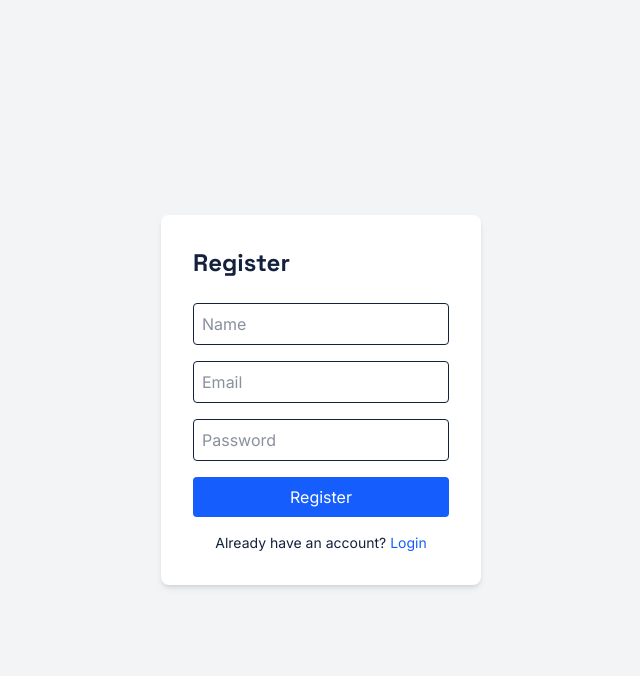
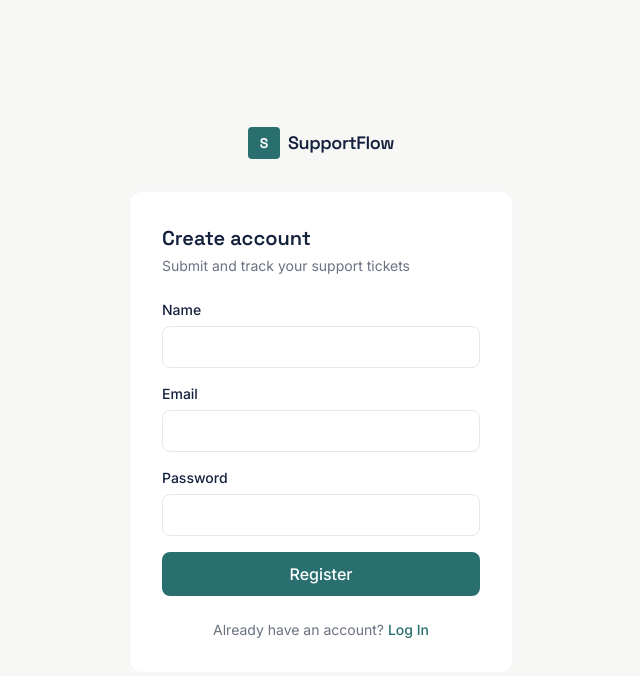
Before and after one commit to Sidraaslam451/FEMHACK-2026, a React (Vite) app in the folder frontend/: page /register in a window 1280 px wide. Shown: the top 676 px of the page, without its empty margins (319-959 px from the left). Built offline with nearby package versions, Linux system fonts and the light colour scheme; no server answers.

Commit message:
Login and Reg polished

```diff
--- a/frontend/src/pages/Login.jsx
+++ b/frontend/src/pages/Login.jsx
@@ -6,48 +6,85 @@ const Login = () => {
   const [email, setEmail] = useState('');
   const [password, setPassword] = useState('');
   const [error, setError] = useState('');
+  const [loading, setLoading] = useState(false);
   const { login } = useAuth();
   const navigate = useNavigate();
 
   const handleSubmit = async (e) => {
     e.preventDefault();
     setError('');
+    setLoading(true);
     try {
       const res = await login(email, password);
       const role = res.user.role;
       navigate(role === 'customer' ? '/my-tickets' : '/dashboard');
     } catch (err) {
       setError(err.response?.data?.message || 'Login failed');
+    } finally {
+      setLoading(false);
     }
   };
+
   return (
-    <div className="flex items-center justify-center h-screen bg-gray-100">
-      <form onSubmit={handleSubmit} className="bg-white p-8 rounded-lg shadow-md w-80">
-        <h2 className="text-2xl font-bold mb-6">Login</h2>
-        {error && <p className="text-red-500 mb-4 text-sm">{error}</p>}
+    <div className="min-h-screen bg-[#F7F7F5] flex items-center justify-center px-6">
+      <div className="w-full max-w-sm">
+        <div className="flex items-center gap-2 justify-center mb-8">
+          <div className="w-8 h-8 rounded bg-[#2A6F6F] flex items-center justify-center">
+            <span className="text-white text-sm font-bold font-display">S</span>
+          </div>
+          <span className="font-display font-semibold text-[#14213D] text-lg tracking-tight">
+            SupportFlow
+          </span>
+        </div>
+
+        <div className="bg-white border border-gray-100 rounded-xl p-8">
+          <h1 className="font-display text-xl font-semibold text-[#14213D] mb-1">Welcome back</h1>
+          <p className="text-sm text-gray-500 mb-6">Log in to your account</p>
+
+          {error && (
+            <div className="bg-red-50 border border-red-200 text-red-700 text-sm rounded-lg p-3 mb-4">
+              {error}
+            </div>
+          )}
+
+          <form onSubmit={handleSubmit} className="space-y-4">
+            <div>
+              <label className="block text-sm font-medium text-[#14213D] mb-1.5">Email</label>
               <input
                 type="email"
-          placeholder="Email"
                 value={email}
                 onChange={(e) => setEmail(e.target.value)}
-          className="w-full border p-2 rounded mb-4"
+                className="w-full border border-gray-200 p-2.5 rounded-lg text-sm focus:outline-none focus:ring-2 focus:ring-[#2A6F6F]/30 focus:border-[#2A6F6F]"
                 required
               />
+            </div>
+            <div>
+              <label className="block text-sm font-medium text-[#14213D] mb-1.5">Password</label>
               <input
                 type="password"
-          placeholder="Password"
                 value={password}
                 onChange={(e) => setPassword(e.target.value)}
-          className="w-full border p-2 rounded mb-4"
+                className="w-full border border-gray-200 p-2.5 rounded-lg text-sm focus:outline-none focus:ring-2 focus:ring-[#2A6F6F]/30 focus:border-[#2A6F6F]"
                 required
               />
-        <button type="submit" className="w-full bg-blue-600 text-white p-2 rounded hover:bg-blue-700">
-          Login
+            </div>
+            <button
+              type="submit"
+              disabled={loading}
+              className="w-full bg-[#2A6F6F] text-white font-medium p-2.5 rounded-lg hover:bg-[#235c5c] transition-colors disabled:opacity-50"
+            >
+              {loading ? 'Logging in...' : 'Log In'}
             </button>
-        <p className="mt-4 text-sm text-center">
-          No account? <Link to="/register" className="text-blue-600">Register</Link>
+          </form>
+
+          <p className="mt-6 text-sm text-center text-gray-500">
+            No account?{' '}
+            <Link to="/register" className="text-[#2A6F6F] font-medium hover:underline">
+              Register
+            </Link>
           </p>
-      </form>
+        </div>
+      </div>
     </div>
   );
 };
--- a/frontend/src/pages/Register.jsx
+++ b/frontend/src/pages/Register.jsx
@@ -1,71 +1,101 @@
-import { useState } from "react";
-import { useNavigate, Link } from "react-router-dom";
-import { useAuth } from "../context/useAuth.js";
+import { useState } from 'react';
+import { useNavigate, Link } from 'react-router-dom';
+import { useAuth } from '../context/useAuth.js';
 
 const Register = () => {
-  const [name, setName] = useState("");
-  const [email, setEmail] = useState("");
-  const [password, setPassword] = useState("");
-  const [error, setError] = useState("");
+  const [name, setName] = useState('');
+  const [email, setEmail] = useState('');
+  const [password, setPassword] = useState('');
+  const [error, setError] = useState('');
+  const [loading, setLoading] = useState(false);
   const { register } = useAuth();
   const navigate = useNavigate();
 
   const handleSubmit = async (e) => {
     e.preventDefault();
-    setError("");
+    setError('');
+    setLoading(true);
     try {
       const res = await register(name, email, password);
       const role = res.user.role;
-      navigate(role === "customer" ? "/my-tickets" : "/dashboard");
+      navigate(role === 'customer' ? '/my-tickets' : '/dashboard');
     } catch (err) {
-      setError(err.response?.data?.message || "Registration failed");
+      setError(err.response?.data?.message || 'Registration failed');
+    } finally {
+      setLoading(false);
     }
   };
+
   return (
-    <div className="flex items-center justify-center h-screen bg-gray-100">
-      <form
-        onSubmit={handleSubmit}
-        className="bg-white p-8 rounded-lg shadow-md w-80"
-      >
-        <h2 className="text-2xl font-bold mb-6">Register</h2>
-        {error && <p className="text-red-500 mb-4 text-sm">{error}</p>}
+    <div className="min-h-screen bg-[#F7F7F5] flex items-center justify-center px-6">
+      <div className="w-full max-w-sm">
+        <div className="flex items-center gap-2 justify-center mb-8">
+          <div className="w-8 h-8 rounded bg-[#2A6F6F] flex items-center justify-center">
+            <span className="text-white text-sm font-bold font-display">S</span>
+          </div>
+          <span className="font-display font-semibold text-[#14213D] text-lg tracking-tight">
+            SupportFlow
+          </span>
+        </div>
+
+        <div className="bg-white border border-gray-100 rounded-xl p-8">
+          <h1 className="font-display text-xl font-semibold text-[#14213D] mb-1">Create account</h1>
+          <p className="text-sm text-gray-500 mb-6">Submit and track your support tickets</p>
+
+          {error && (
+            <div className="bg-red-50 border border-red-200 text-red-700 text-sm rounded-lg p-3 mb-4">
+              {error}
+            </div>
+          )}
+
+          <form onSubmit={handleSubmit} className="space-y-4">
+            <div>
+              <label className="block text-sm font-medium text-[#14213D] mb-1.5">Name</label>
               <input
                 type="text"
-          placeholder="Name"
                 value={name}
                 onChange={(e) => setName(e.target.value)}
-          className="w-full border p-2 rounded mb-4"
+                className="w-full border border-gray-200 p-2.5 rounded-lg text-sm focus:outline-none focus:ring-2 focus:ring-[#2A6F6F]/30 focus:border-[#2A6F6F]"
                 required
               />
+            </div>
+            <div>
+              <label className="block text-sm font-medium text-[#14213D] mb-1.5">Email</label>
               <input
                 type="email"
-          placeholder="Email"
                 value={email}
                 onChange={(e) => setEmail(e.target.value)}
-          className="w-full border p-2 rounded mb-4"
+                className="w-full border border-gray-200 p-2.5 rounded-lg text-sm focus:outline-none focus:ring-2 focus:ring-[#2A6F6F]/30 focus:border-[#2A6F6F]"
                 required
               />
+            </div>
+            <div>
+              <label className="block text-sm font-medium text-[#14213D] mb-1.5">Password</label>
               <input
                 type="password"
-          placeholder="Password"
                 value={password}
                 onChange={(e) => setPassword(e.target.value)}
-          className="w-full border p-2 rounded mb-4"
+                className="w-full border border-gray-200 p-2.5 rounded-lg text-sm focus:outline-none focus:ring-2 focus:ring-[#2A6F6F]/30 focus:border-[#2A6F6F]"
                 required
               />
+            </div>
             <button
               type="submit"
-          className="w-full bg-blue-600 text-white p-2 rounded hover:bg-blue-700"
+              disabled={loading}
+              className="w-full bg-[#2A6F6F] text-white font-medium p-2.5 rounded-lg hover:bg-[#235c5c] transition-colors disabled:opacity-50"
             >
-          Register
+              {loading ? 'Creating account...' : 'Register'}
             </button>
-        <p className="mt-4 text-sm text-center">
-          Already have an account?{" "}
-          <Link to="/login" className="text-blue-600">
-            Login
+          </form>
+
+          <p className="mt-6 text-sm text-center text-gray-500">
+            Already have an account?{' '}
+            <Link to="/login" className="text-[#2A6F6F] font-medium hover:underline">
+              Log In
             </Link>
           </p>
-      </form>
+        </div>
+      </div>
     </div>
   );
 };
```
Lines whose indentation alone changed are shown as unchanged.
